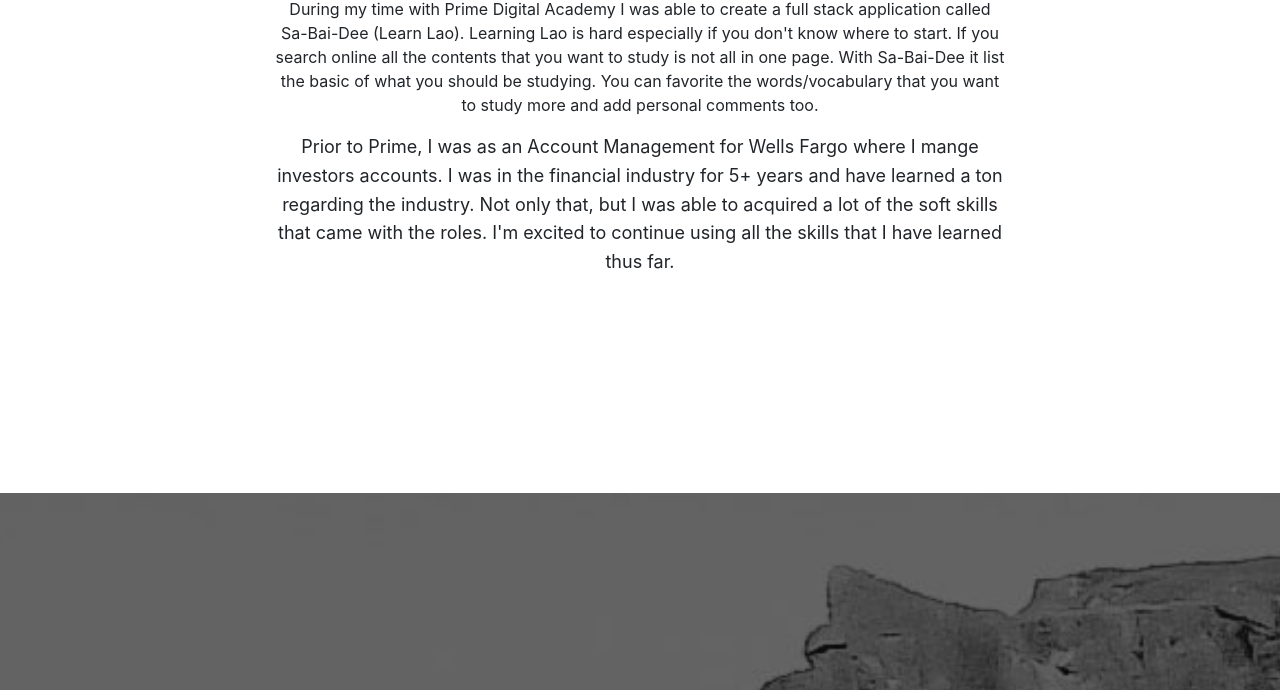
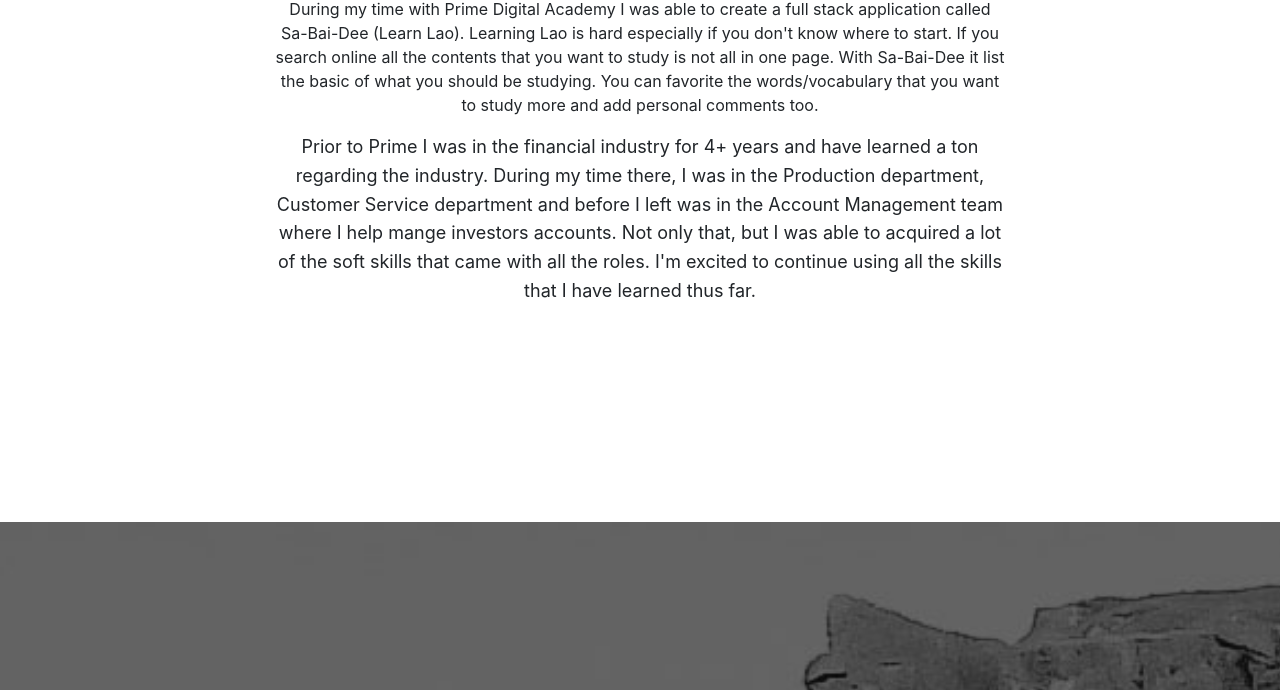
Before and after one commit to payengt24/payeng-bio, a website with bundled scripts: page index.html in a window 1280 px wide. Shown: the part 1803-2493 px from the top of the page. Built offline with nearby package versions, Linux system fonts and the light colour scheme; files whose address does not match are found by name.

Commit message:
updated bio

```diff
--- a/index.html
+++ b/index.html
@@ -84,7 +84,8 @@
 
           </p>During my time with Prime Digital Academy I was able to create a full stack application called Sa-Bai-Dee (Learn Lao). Learning Lao is hard especially if you don't know where to start. If you search online all the contents that you want to study is not all in one page. With Sa-Bai-Dee it list the basic of what you should be studying. You can favorite the words/vocabulary that you want to study more and add personal comments too.  </p>
 
-            <p>Prior to Prime, I was as an Account Management for Wells Fargo where I mange investors accounts. I was in the financial industry for 5+ years and have learned a ton regarding the industry. Not only that, but I was able to acquired a lot of the soft skills that came with the roles. I'm excited to continue using all the skills that I have learned thus far.</p>
+            <p>Prior to Prime I was in the financial industry for 4+ years and have learned a ton regarding the industry.
+              During my time there, I was in the Production department, Customer Service department and before I left was in the Account Management team where I help mange investors accounts. Not only that, but I was able to acquired a lot of the soft skills that came with all the roles. I'm excited to continue using all the skills that I have learned thus far.</p>
           </div>
         </div>
       </div>
```
